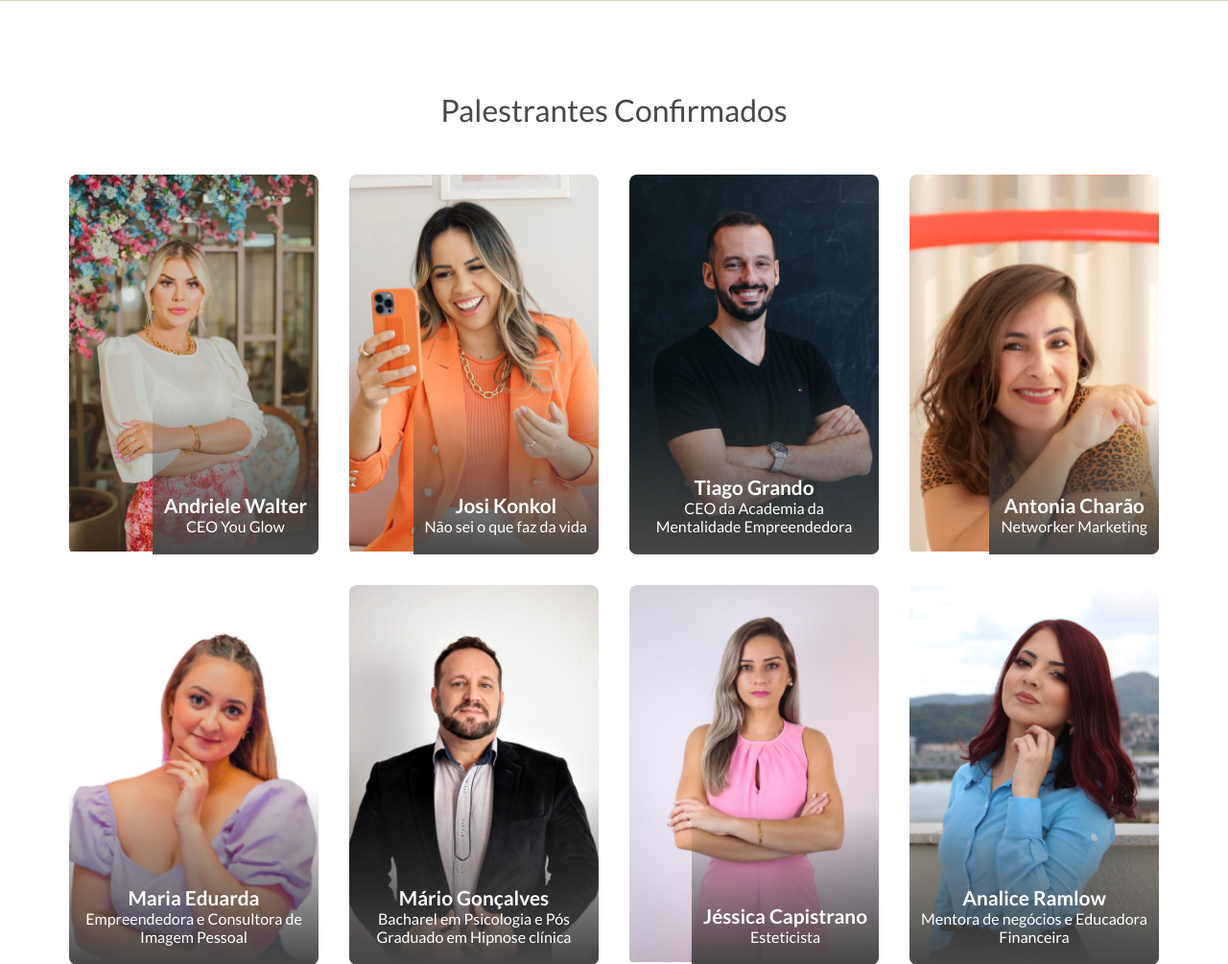
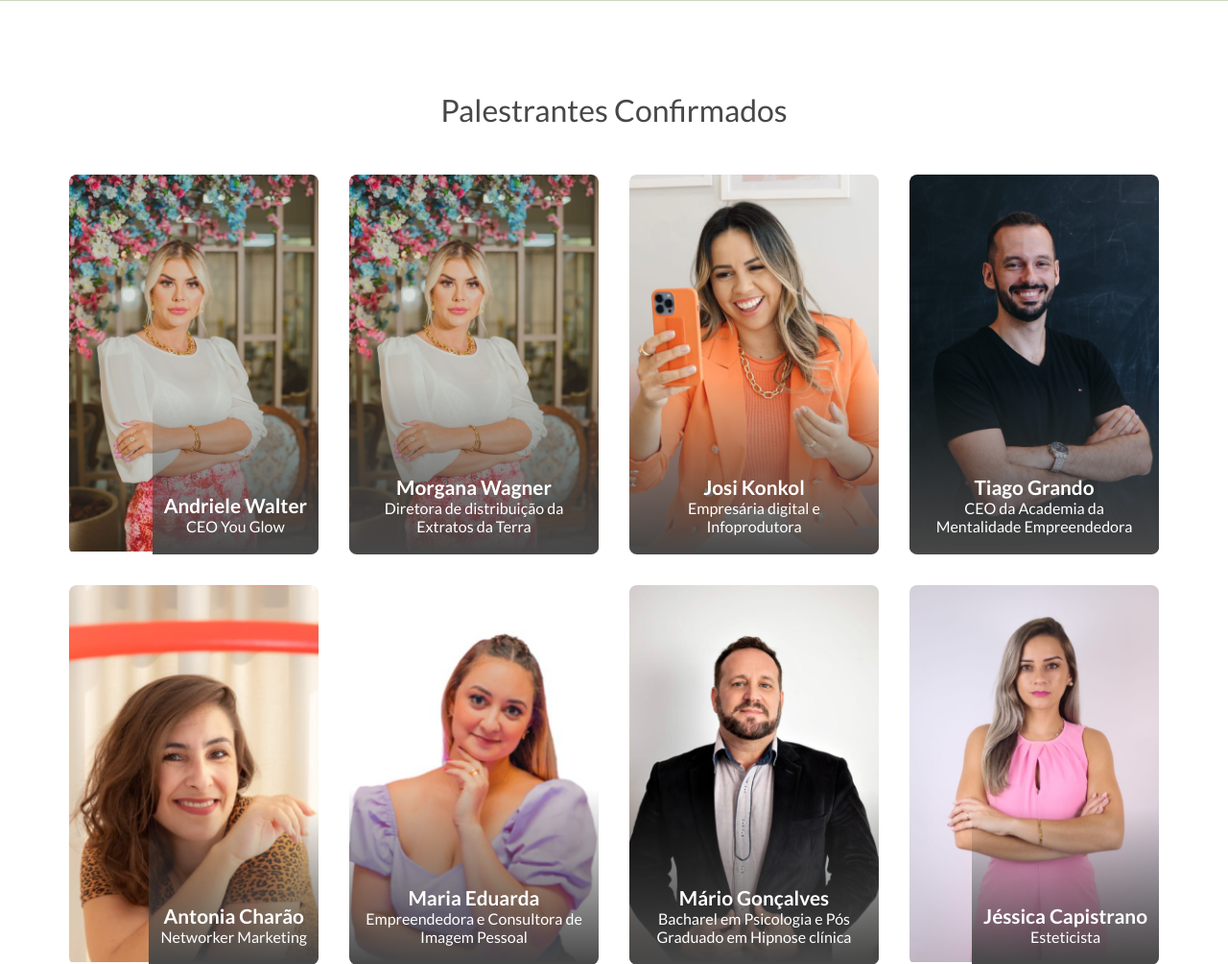
Before and after one commit to patrickhpgc/conexaoEmpreendedora, a PHP site: page / in a window 1280 px wide. Shown: the part 2099-3104 px from the top of the page at 96% size. Run offline with PHP 8.4, Linux system fonts and the light colour scheme; some libraries are stand-ins or nearby versions.

Commit message:
Update index.php
Add new person

```diff
--- a/index.php
+++ b/index.php
@@ -190,6 +190,27 @@
                         </div>
                     </div>
 
+                     <div class="card-4">
+                        <img src="assets/media/andriele.png" alt="Andriele Walter">
+                        <div class="hover-description text-grey">
+                            <div class="text-1">
+                                <p>
+                                    Morgana Wagner,
+                                </p>
+                                <p class="mt-1">
+                                    formada em Administração, MBA em Finanças Empresariais, Gestão de Pessoas, tem experiência de 15 anos na Extratos da Terra, na qual hoje é diretora de Distribuição da Grande Florianópolis. Uma de suas grandes paixões é levar a beleza que faz bem às pessoas que a cercam, clientes e parceiros, e vai te contar os segredos e bastidores de como tudo isso é possível.
+                                </p>
+                            </div>
+                            <div class="div-social">
+                                <a href="https://www.instagram.com/andrielewalter/" class="text-grey text-2" target="_blank"><i class="fa-brands fa-instagram mr-1"></i>andrielewalter</a>
+                            </div>
+                        </div>
+                        <div class="border-name text-white">
+                            <span class="text-2 text-bold">Morgana Wagner</span>
+                            <span>Diretora de distribuição da Extratos da Terra</span>
+                        </div>
+                    </div>
+
                     <div class="card-4">
                         <img src="assets/media/josi.png" alt="Josi Konkol">
                         <div class="hover-description text-grey">
@@ -208,7 +229,7 @@
                         </div>
                         <div class="border-name text-white">
                             <span class="text-2 text-bold">Josi Konkol</span>
-                            <span>Não sei o que faz da vida</span>
+                            <span>Empresária digital e Infoprodutora</span>
                         </div>
                     </div>
 
```
